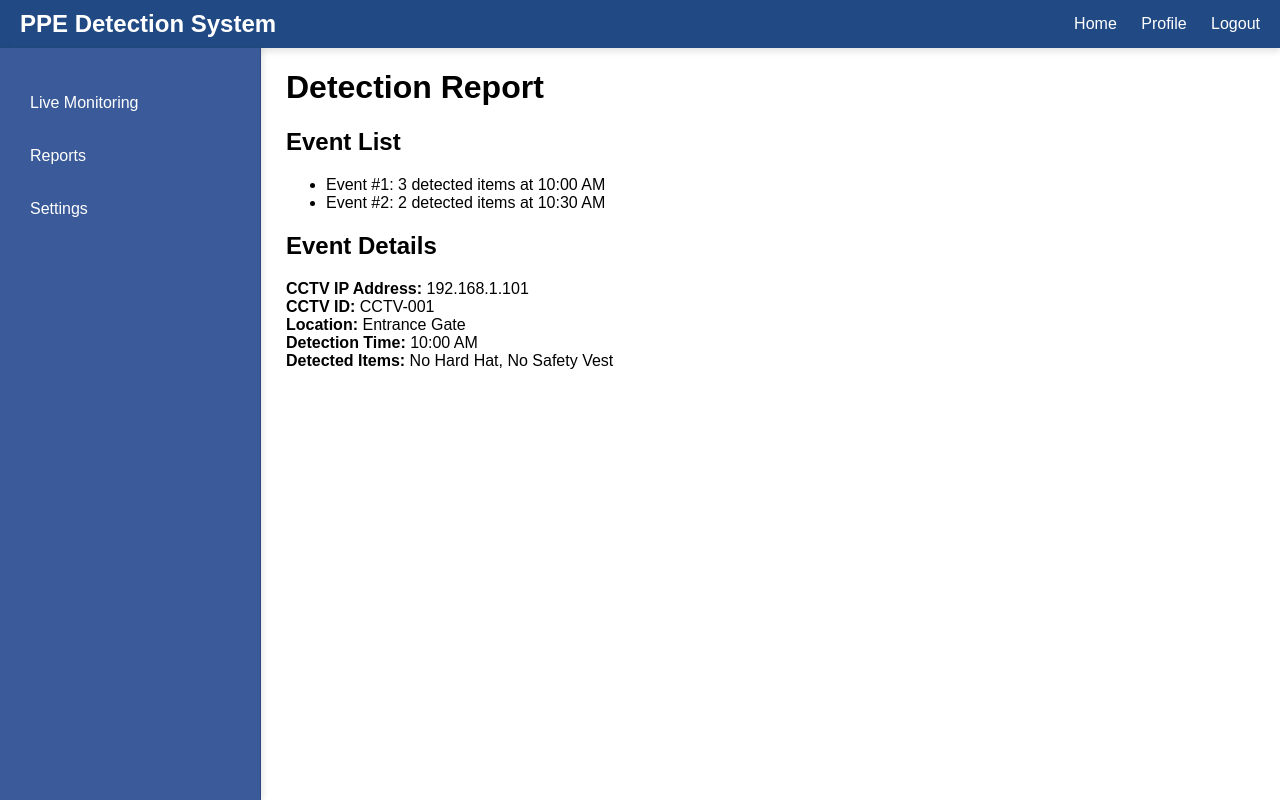
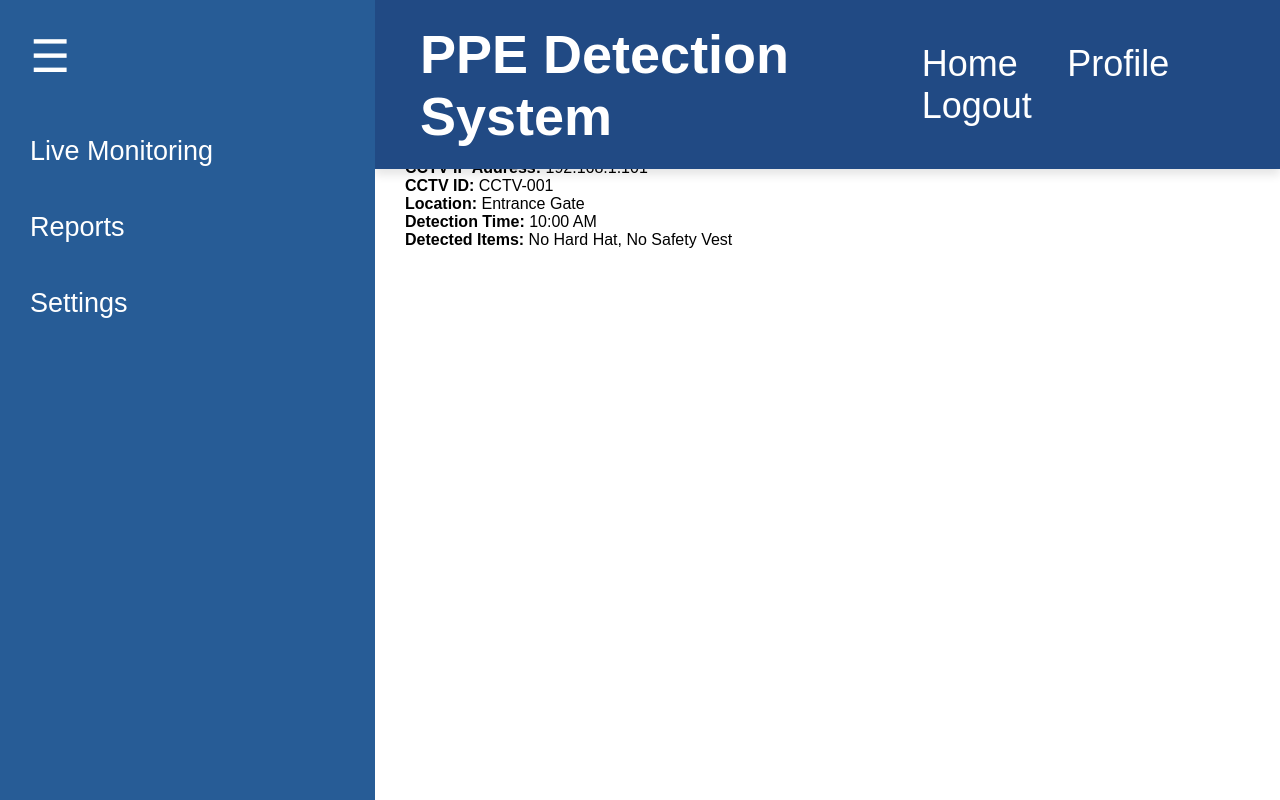
Before and after one commit to kripjan/PPE_DETECTION, a Flask app: page /detection/reports in a window 1280 px wide. Run offline with Flask 3, Linux system fonts and the light colour scheme.

Commit message:
adding toggle button for navbar

```diff
--- a/app/blueprints/detection/routes.py
+++ b/app/blueprints/detection/routes.py
@@ -51,15 +51,16 @@ def generate_livefeed():
             processed_frame, detected_objects, violations_detected = process_frame(frame, results)
 
             # Save frames with violations to the database
-            if violations_detected:
-                # with current_app.app_context():
-                store_violating_frame(processed_frame, detected_objects)
 
             # Convert processed frame to JPEG for streaming
             _, buffer = cv2.imencode('.jpg', processed_frame)
             frame_bytes = buffer.tobytes()
             yield (b'--frame\r\n'
                    b'Content-Type: image/jpeg\r\n\r\n' + frame_bytes + b'\r\n')
+
+            if violations_detected:
+                # with current_app.app_context():
+                store_violating_frame(processed_frame, detected_objects, frame_bytes)
     finally:
         cam.release()
 
@@ -85,6 +86,7 @@ def process_frame(frame, results):
         for box in result.boxes:
             # Extract bounding box coordinates and details
             x1, y1, x2, y2 = map(int, box.xyxy[0].tolist())
+            conf = box.conf[0]  # Confidence score
             cls_idx = int(box.cls[0])
             label = result.names.get(cls_idx, "Unknown")
 
@@ -100,7 +102,8 @@ def process_frame(frame, results):
 
             # Draw bounding box and label
             cv2.rectangle(frame, (x1, y1), (x2, y2), color, 2)
-            cv2.putText(frame, label, (x1, y1 - 10), cv2.FONT_HERSHEY_SIMPLEX, 0.5, color, 2)
+            cv2.putText(frame, f'{label} {conf:.2f}', (x1, y1 - 10), cv2.FONT_HERSHEY_SIMPLEX, 0.5, color, 2)  # Draw label
+
 
             # Check for violations
             if label in no_safety_labels and person_box:
@@ -110,7 +113,7 @@ def process_frame(frame, results):
 
     return frame, detected_objects, violations_detected
 
-def store_violating_frame(frame, detected_objects):
+def store_violating_frame(frame, detected_objects, frame_bytes):
     """
     Save the frame and detected objects to the database.
 
@@ -125,7 +128,7 @@ def store_violating_frame(frame, detected_objects):
         try:
             # with current_app.app_context():
             # Save frame metadata
-            new_frame = Frame(datetime=current_time, camera_id=0)  # Assuming camera ID is 0
+            new_frame = Frame(datetime=current_time, camera_id=0, image_data=frame_bytes)  # Assuming camera ID is 0
             db.session.add(new_frame)
             db.session.flush()  # Get frame ID before committing
 
@@ -150,3 +153,13 @@ def store_violating_frame(frame, detected_objects):
 @detection.route('/reports', methods=['GET'])
 def reports_page():
     return render_template('reports_page.html')
+
+# @detection.route('/frame_image/<int:frame_id>', methods=['GET'])
+# def get_frame_image(frame_id):
+#     """
+#     Retrieve and return the image stored in the database for the given frame ID.
+#     """
+#     frame = Frame.query.get(frame_id)
+#     if frame:
+#         return Response(frame.image_data, mimetype='image/jpeg')
+#     return 'Frame not found', 404
--- a/app/models/frame_model.py
+++ b/app/models/frame_model.py
@@ -1,4 +1,5 @@
 from app import db
+from sqlalchemy import LargeBinary
 from app.models.camera_model import Camera
 
 # Frames Model
@@ -8,6 +9,7 @@ class Frame(db.Model):
     frame_id = db.Column(db.Integer, primary_key=True)
     datetime = db.Column(db.TIMESTAMP, nullable=False)
     camera_id = db.Column(db.Integer, db.ForeignKey('cameras.camera_id'), nullable=False)
+    image_data = db.Column(LargeBinary, nullable=False)  # Column to store the image
 
     camera = db.relationship('Camera', backref='frames')
 
--- a/app/static/base_page.css
+++ b/app/static/base_page.css
@@ -1,77 +1,158 @@
-/* General Styles */
-body {
-    font-family: Arial, sans-serif;
+* {
+    box-sizing: border-box;
     margin: 0;
     padding: 0;
+}
+
+html, body {
+    font-family: Arial, sans-serif;
+    overflow-x: hidden;
+    height: 100%;
+}
+
+.container {
     display: flex;
-    flex-direction: column;
+    height: 100vh; /* Full viewport height */
+}
+
+/* Sidebar Styles */
+.sidebar {
+    background-color: #275c96; /* Slightly lighter shade of #214a84 */
+    color: #ffffff; /* Ensure text color is white */
+    width: 375px; /* 1.5 times original width */
     height: 100vh;
+    padding: 30px; /* 1.5 times original padding */
+    position: fixed;
+    top: 0;
+    left: 0;
+    transition: width 0.3s ease; /* Smooth transition for width */
+    overflow-x: hidden;
+    z-index: 2;
+}
+
+.sidebar.collapsed {
+    width: 90px;
+}
+
+/* Sidebar Toggle Button */
+.sidebar .toggle-btn {
+    background: none;
+    border: none;
+    color: #ffffff; /* Ensure button is white */
+    font-size: 45px;
+    cursor: pointer;
+    margin-bottom: 30px;
+    display: block;
+}
+
+/* Sidebar Menu */
+.sidebar .menu {
+    list-style-type: none;
+    padding: 0;
+}
+
+.menu li {
+    display: flex;
+    align-items: center;
+    padding: 22.5px 0; /* Increased padding */
+}
+
+/* Icons */
+.icon {
+    font-size: 36px; /* Increased size for icons */
+    margin-right: 22.5px; /* Adjusted margin */
+    color: #ffffff; /* Ensure icons are white */
+    transition: opacity 0.3s ease, visibility 0.3s ease;
+}
+
+/* Menu Text */
+.menu-text {
+    font-size: 27px;
+    color: #ffffff;
+    transition: opacity 0.3s ease, visibility 0.3s ease;
+}
+
+
+/* When the sidebar is collapsed, completely hide the sidebar content */
+.sidebar.collapsed .icon,
+.sidebar.collapsed .menu-text {
+    opacity: 0;
+    visibility: hidden;
+    pointer-events: none;
+    height: 0;
+    display: none;
+}
+
+/* Sidebar Links */
+.sidebar a {
+    text-decoration: none;
+    color: #ffffff;
+    font-size: 27px;
 }
 
 /* Navbar Styles */
 .navbar {
     background-color: #214a84;
-    color: #fff;
-    padding: 10px 20px;
+    color: #ffffff;
+    padding: 22.5px 45px; /* Increased padding */
     display: flex;
     justify-content: space-between;
     align-items: center;
-    box-shadow: 0 4px 6px rgba(0, 0, 0, 0.1);
+    position: fixed;
+    top: 0;
+    left: 375px; /* Adjusted to match sidebar width */
+    width: calc(100% - 375px); /* Adjusted width */
+    box-shadow: 0 6px 9px rgba(0, 0, 0, 0.1); /* 1.5 times original shadow */
+    z-index: 1;
+    transition: width 0.3s ease, left 0.3s ease; /* Smooth transition */
+}
+
+.navbar.collapsed {
+    left: 90px; /* Adjusted for collapsed sidebar */
+    width: calc(100% - 90px);
 }
 
 .navbar-brand {
-    font-size: 24px;
+    font-size: 54px; /* 1.5 times original font size */
     font-weight: bold;
+    transition: font-size 0.3s ease;
 }
 
 .navbar-links a {
     color: #fff;
-    margin-left: 20px;
+    margin-left: 45px; /* Increased spacing */
     text-decoration: none;
-    font-size: 16px;
+    font-size: 36px; /* Increased font size */
 }
 
-.navbar-links a:hover {
-    text-decoration: underline;
+/* Main Content */
+.main-content {
+    margin-left: 375px; /* Adjusted for expanded sidebar */
+    padding: 30px; /* Increased padding */
+    width: calc(100% - 375px); /* Adjusted width */
+    transition: margin-left 0.3s ease, width 0.3s ease;
 }
 
-/* Main Container Styles */
-.main-container {
-    display: flex;
-    flex: 1;
+.main-content.collapsed {
+    margin-left: 90px; /* Adjusted for collapsed sidebar */
+    width: calc(100% - 90px);
 }
 
-/* Sidebar Styles */
-.sidebar {
-    width: 220px;
-    background-color: #3a5a99;
-    color: #fff;
-    padding: 20px;
-    box-shadow: 2px 0 6px rgba(0, 0, 0, 0.1);
-    border-right: 1px solid #2e4580;
+
+/* Responsive Design */
+@media (max-width: 768px) {
+    .sidebar {
+        width: 90px; /* Adjust for mobile */
+    }
+    .sidebar.collapsed {
+        width: 0;
+    }
+    .navbar {
+        left: 90px; /* Adjust navbar for mobile */
+        width: calc(100% - 90px);
+    }
+    .main-content {
+        margin-left: 90px;
+        width: calc(100% - 90px);
+    }
 }
-
-.sidebar ul {
-    list-style-type: none;
-    padding: 0;
-}
-
-.sidebar ul li {
-    margin-bottom: 15px;
-}
-
-.sidebar ul li a {
-    color: #fff;
-    text-decoration: none;
-    display: block;
-    padding: 10px;
-    border-radius: 4px;
-}
-
-.sidebar ul li a:hover {
-    background-color: #2e4580;
-}
-
-.main-content {
-    margin-left: 25px;
-}
--- /dev/null
+++ b/app/static/base_page.js
@@ -0,0 +1,32 @@
+function toggleSidebar() {
+    const sidebar = document.getElementById('sidebar'); // Sidebar element
+    const navbar = document.querySelector('.navbar'); // Navbar element
+    const mainContent = document.querySelector('.main-content'); // Main content element
+    const menu = document.querySelector('.menu');
+
+    // Toggle the 'collapsed' class on the sidebar
+    sidebar.classList.toggle('collapsed');
+
+    // Adjust layout dynamically based on the sidebar state
+    if (sidebar.classList.contains('collapsed')) {
+        navbar.classList.add('collapsed'); // Adjust navbar position
+        mainContent.classList.add('collapsed'); // Adjust main content
+        menu.classList.add("hide")
+        if (menu) {
+            menu.style.display = "none"; // Debugging with inline style
+        }
+    } else {
+        navbar.classList.remove('collapsed'); // Restore navbar position
+        mainContent.classList.remove('collapsed'); // Restore main content
+         // Restore menu visibility
+         if (menu) {
+            menu.style.display = ""; // Restore default style
+        }
+    }
+}
+
+// Add event listener for the toggle button
+document.addEventListener('DOMContentLoaded', () => {
+    const toggleButton = document.querySelector('.toggle-btn');
+    toggleButton.addEventListener('click', toggleSidebar);
+});
--- a/app/templates/base_page.html
+++ b/app/templates/base_page.html
@@ -5,6 +5,7 @@
     <meta name="viewport" content="width=device-width, initial-scale=1.0">
     <title>{% block title %}PPE Detection System{% endblock %}</title>
     <link rel="stylesheet" href="{{ url_for('static', filename='base_page.css') }}">
+
 </head>
 <body>
     <!-- Navbar -->
@@ -17,10 +18,12 @@
         </div>
     </div>
 
-    <!-- Main Container with Sidebar -->
-    <div class="main-container">
-        <div class="sidebar">
-            <ul>
+     <!-- Main Container with Sidebar -->
+     <div class="main-container">
+        <!-- Sidebar with the toggle button -->
+        <div id="sidebar" class="sidebar">
+            <button class="toggle-btn">☰</button>
+            <ul class="menu">
                 <li><a href="{{ url_for('detection.live_feed_page') }}">Live Monitoring</a></li>
                 <li><a href="{{ url_for('detection.reports_page') }}">Reports</a></li>
                 <li><a href="settings.html">Settings</a></li>
@@ -33,5 +36,6 @@
             {% endblock %}
         </div>
     </div>
+    <script src="{{ url_for('static', filename='base_page.js') }}" defer></script>
 </body>
 </html>
```
Also changed, not shown: app/__init__.py (+12 -8 lines), app/config.py (+7 -1 lines), migrations/versions/16e116f9eeb7_added_new_col_to_frames_table.py (added, +32 -0 lines), migrations/versions/3aae59ffe442_initial_schema_migration.py (renamed from migrations/versions/3f3c849491e9_creating_database_schema.py, +4 -4 lines).
